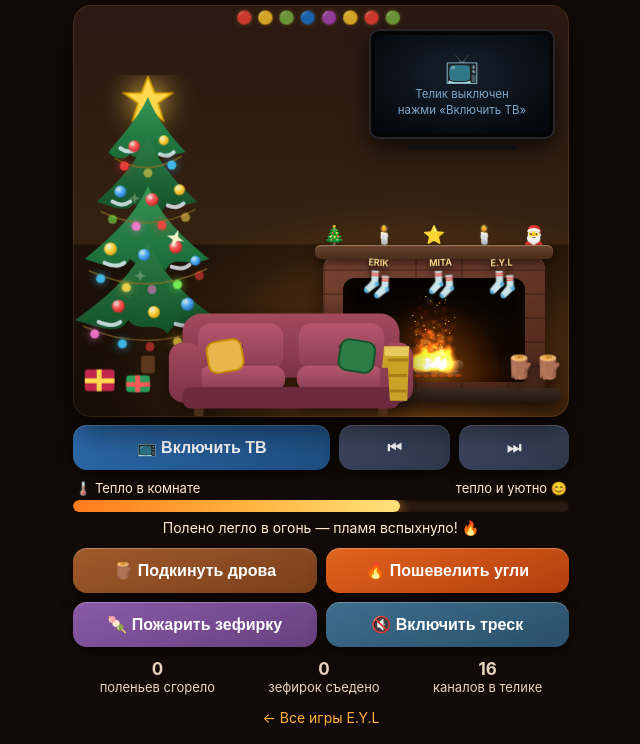
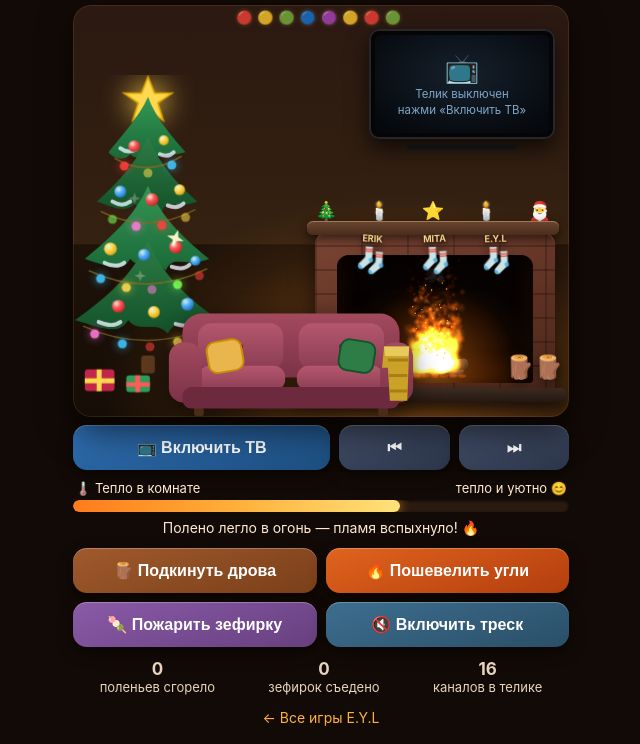
Before and after one commit to ygarik786-a11y/eyl-games, a plain HTML site: page kamin/index.html in a window 1280 px wide. Shown: the part 77-821 px from the top of the page, without its empty margins (319-959 px from the left). Drawn offline with nearby package versions, Linux system fonts and the light colour scheme; animation ran at ten frames a second.

Commit message:
Камин v38: большой огонь — топка больше, пламя выше и шире

```diff
--- a/kamin/index.html
+++ b/kamin/index.html
@@ -52,31 +52,31 @@
   .tvstand { position:absolute; right:52px; top:140px; width:110px; height:5px; border-radius:3px; background:#1c1c20; z-index:3; }
 
   /* ===== Камин ===== */
-  .mantel { position:absolute; right:16px; bottom:158px; width:238px; height:14px; border-radius:6px;
+  .mantel { position:absolute; right:10px; bottom:182px; width:252px; height:14px; border-radius:6px;
     background:linear-gradient(180deg,#6b4630,#4a2d1c); box-shadow:0 4px 10px rgba(0,0,0,.55), inset 0 1px 0 rgba(255,220,170,.35); z-index:3; }
-  .mantel-items { position:absolute; right:16px; bottom:172px; width:238px; display:flex; justify-content:space-between; padding:0 8px; font-size:18px; z-index:3; }
+  .mantel-items { position:absolute; right:10px; bottom:196px; width:252px; display:flex; justify-content:space-between; padding:0 8px; font-size:18px; z-index:3; }
   .mantel-items .candle { animation:candle 1.6s ease-in-out infinite; display:inline-block; }
   @keyframes candle { 0%,100%{ transform:scale(1) rotate(-2deg);} 50%{ transform:scale(1.12) rotate(2deg); filter:drop-shadow(0 0 7px rgba(255,190,80,.9)); } }
-  .portal { position:absolute; right:24px; bottom:26px; width:222px; height:136px; border-radius:14px 14px 6px 6px;
+  .portal { position:absolute; right:14px; bottom:26px; width:240px; height:160px; border-radius:14px 14px 6px 6px;
     background:
       repeating-linear-gradient(0deg, rgba(0,0,0,.22) 0 2px, transparent 2px 24px),
       repeating-linear-gradient(90deg, rgba(0,0,0,.20) 0 2px, transparent 2px 46px),
       linear-gradient(160deg,#7a4433,#5d3122 60%,#4c281b);
     box-shadow:0 10px 24px rgba(0,0,0,.6), inset 0 2px 0 rgba(255,200,150,.18); z-index:2; }
-  .firebox { position:absolute; right:44px; bottom:35px; width:182px; height:104px; border-radius:12px 12px 4px 4px;
+  .firebox { position:absolute; right:36px; bottom:34px; width:196px; height:128px; border-radius:12px 12px 4px 4px;
     background:radial-gradient(110px 80px at 50% 82%, #2a1503 0%, #160b02 55%, #070302 100%);
     box-shadow:inset 0 0 30px #000, inset 0 -12px 22px rgba(255,110,20,.20); overflow:hidden; z-index:2; }
   #fire { position:absolute; inset:0; width:100%; height:100%; display:block; }
-  .hearth { position:absolute; right:8px; bottom:15px; width:262px; height:14px; border-radius:6px;
+  .hearth { position:absolute; right:2px; bottom:15px; width:276px; height:14px; border-radius:6px;
     background:linear-gradient(180deg,#3d2c20,#241812); box-shadow:0 6px 14px rgba(0,0,0,.6); z-index:2; }
   .woodpile { position:absolute; right:6px; bottom:36px; font-size:23px; z-index:4; filter:drop-shadow(0 4px 6px rgba(0,0,0,.5)); }
-  .stockings { position:absolute; right:52px; bottom:118px; z-index:4; display:flex; gap:30px; }
+  .stockings { position:absolute; right:58px; bottom:142px; z-index:4; display:flex; gap:30px; }
   .stocking { font-size:25px; cursor:pointer; transform-origin:50% -6px; animation:sway 3.4s ease-in-out infinite; filter:drop-shadow(0 4px 5px rgba(0,0,0,.45)); position:relative; touch-action:manipulation; }
   .stocking:nth-child(2) { animation-delay:1.1s; }
   .stocking:nth-child(3) { animation-delay:2.2s; }
   .stocking .nm { position:absolute; top:-12px; left:50%; transform:translateX(-50%); font-size:9px; font-weight:700; color:#ffd98a; text-shadow:0 1px 3px #000; }
   @keyframes sway { 0%,100%{ transform:rotate(-4deg);} 50%{ transform:rotate(4deg);} }
-  .marsh { position:absolute; right:196px; bottom:104px; font-size:26px; z-index:6; opacity:0; pointer-events:none; transition:opacity .25s; transform:rotate(-24deg); }
+  .marsh { position:absolute; right:216px; bottom:124px; font-size:26px; z-index:6; opacity:0; pointer-events:none; transition:opacity .25s; transform:rotate(-24deg); }
   .marsh.on { opacity:1; animation:roast 1s ease-in-out infinite; }
   @keyframes roast { 0%,100%{ transform:rotate(-24deg) translateX(0);} 50%{ transform:rotate(-16deg) translateX(5px);} }
 
@@ -201,7 +201,7 @@
       <span class="stocking" data-who="E.Y.L">🧦<span class="nm">E.Y.L</span></span>
     </div>
     <div class="portal"></div>
-    <div class="firebox"><canvas id="fire" width="364" height="208"></canvas></div>
+    <div class="firebox"><canvas id="fire" width="392" height="256"></canvas></div>
     <div class="hearth"></div>
     <div class="woodpile">🪵🪵</div>
     <div class="marsh" id="marsh">🍡</div>
@@ -264,7 +264,7 @@
     <div><b id="stCh">16</b>каналов в телике</div>
   </div>
 
-  <a class="back" href="../?u=37">← Все игры E.Y.L</a>
+  <a class="back" href="../?u=38">← Все игры E.Y.L</a>
 </div>
 
 <script>
@@ -361,8 +361,8 @@
 
   function addLog(){
     if (logs.length >= 6) { statusEl.textContent = 'Топка полная! Дай дровам прогореть 🔥'; return; }
-    var baseY = H - 22 - logs.length*6;
-    logs.push({ x: W/2 + (Math.random()*32-16), y: baseY, ang: (Math.random()*0.36-0.18), len: 108 + Math.random()*22, fuel: 100 });
+    var baseY = H - 24 - logs.length*7;
+    logs.push({ x: W/2 + (Math.random()*34-17), y: baseY, ang: (Math.random()*0.36-0.18), len: 122 + Math.random()*24, fuel: 100 });
     flare = Math.min(1, flare + 0.7);
     burstSparks(12); cracklePop(0.5);
     statusEl.textContent = pick(['Полено легло в огонь — пламя вспыхнуло! 🔥','Трещит! Хорошее полено 🪵','Огонь обрадовался новым дровам 😄']);
@@ -389,7 +389,7 @@
     }, 3200);
   }
   function burstSparks(n){
-    for (var i=0;i<n;i++) sparks.push({ x: W/2 + (Math.random()*64-32), y: H-38, vx:(Math.random()*0.9-0.45), vy:-(1.3+Math.random()*2.3), life: 50+Math.random()*60 });
+    for (var i=0;i<n;i++) sparks.push({ x: W/2 + (Math.random()*70-35), y: H-44, vx:(Math.random()*0.9-0.45), vy:-(1.5+Math.random()*2.6), life: 50+Math.random()*60 });
   }
 
   function initAudio(){
@@ -418,7 +418,7 @@
   function drawLog(lg){
     ctx.save();
     ctx.translate(lg.x, lg.y); ctx.rotate(lg.ang);
-    var L = lg.len, R = 10;
+    var L = lg.len, R = 11;
     var ch = 1 - lg.fuel/100;
     var g = ctx.createLinearGradient(0,-R,0,R);
     if (ch < 0.55) { g.addColorStop(0,'#8a5a30'); g.addColorStop(0.5,'#6e4423'); g.addColorStop(1,'#4e2d15'); }
@@ -446,7 +446,7 @@
     var fl = fireLevel();
     ctx.clearRect(0,0,W,H);
     if (fl > 0.02){
-      var gg = ctx.createRadialGradient(W/2,H-26,6, W/2,H-26, 136);
+      var gg = ctx.createRadialGradient(W/2,H-28,6, W/2,H-28, 168);
       gg.addColorStop(0,'rgba(255,150,40,' + (0.5*fl + Math.random()*0.08) + ')');
       gg.addColorStop(1,'rgba(255,80,0,0)');
       ctx.fillStyle = gg; ctx.fillRect(0,0,W,H);
@@ -454,14 +454,14 @@
     for (var j=0;j<logs.length;j++) drawLog(logs[j]);
     if (stats.burned > 0 || logs.length){
       ctx.fillStyle = 'rgba(255,90,10,' + (0.25 + 0.3*fl + Math.random()*0.1) + ')';
-      for (var c=0;c<7;c++){ ctx.beginPath(); ctx.ellipse(W/2-48+c*16, H-13, 7.5, 3, 0, 0, Math.PI*2); ctx.fill(); }
+      for (var c=0;c<7;c++){ ctx.beginPath(); ctx.ellipse(W/2-54+c*18, H-14, 8.5, 3.4, 0, 0, Math.PI*2); ctx.fill(); }
     }
     /* Пламя: внешний слой (оранжевый) + яркое ядро (жёлто-белое), режим наложения — свечение */
     ctx.globalCompositeOperation = 'lighter';
-    var spawn = Math.floor(fl * 8) + (flare > 0.3 ? 3 : 0);
+    var spawn = Math.floor(fl * 13) + (flare > 0.3 ? 4 : 0);
     for (var s2=0;s2<spawn;s2++){
-      parts.push({ x: W/2 + (Math.random()*78-39) * (0.5+fl*0.6), y: H-29, vx:(Math.random()*0.6-0.3), vy:-(1.0+Math.random()*1.8)*(0.5+fl), life:0, max: 32+Math.random()*28, r: 9+Math.random()*13*(0.6+fl) });
-      if (Math.random() < 0.55) cores.push({ x: W/2 + (Math.random()*44-22), y: H-27, vx:(Math.random()*0.4-0.2), vy:-(0.9+Math.random()*1.3)*(0.5+fl), life:0, max: 22+Math.random()*16, r: 5+Math.random()*7*(0.6+fl) });
+      parts.push({ x: W/2 + (Math.random()*100-50) * (0.5+fl*0.6), y: H-31, vx:(Math.random()*0.6-0.3), vy:-(1.35+Math.random()*2.3)*(0.55+fl), life:0, max: 42+Math.random()*30, r: 12+Math.random()*17*(0.6+fl) });
+      if (Math.random() < 0.6) cores.push({ x: W/2 + (Math.random()*58-29), y: H-29, vx:(Math.random()*0.4-0.2), vy:-(1.15+Math.random()*1.7)*(0.55+fl), life:0, max: 30+Math.random()*18, r: 7+Math.random()*9*(0.6+fl) });
     }
     for (var p=parts.length-1;p>=0;p--){
       var pt = parts[p]; pt.life++;
```
Also changed, not shown: index.html (+2 -2 lines), gversion.txt.
